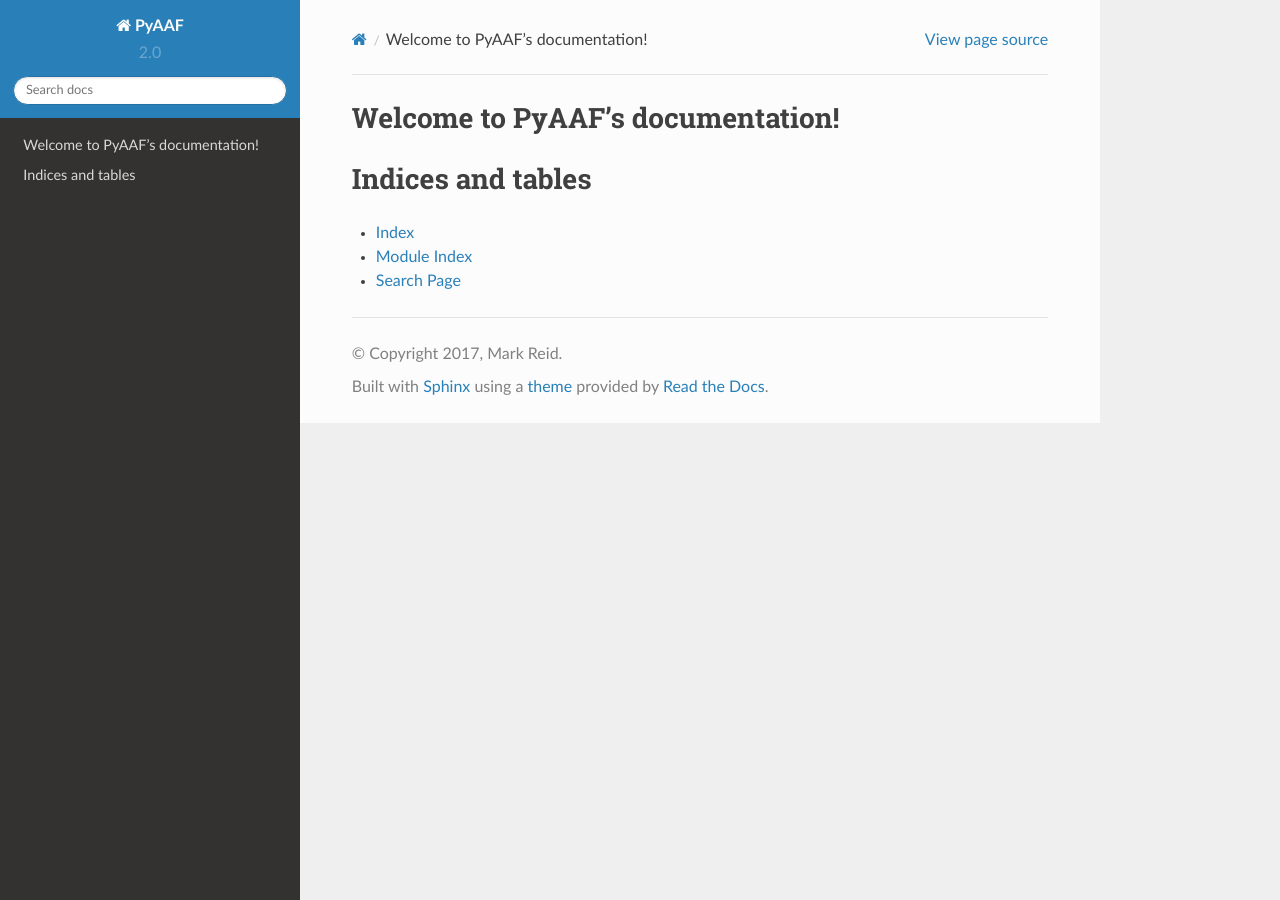
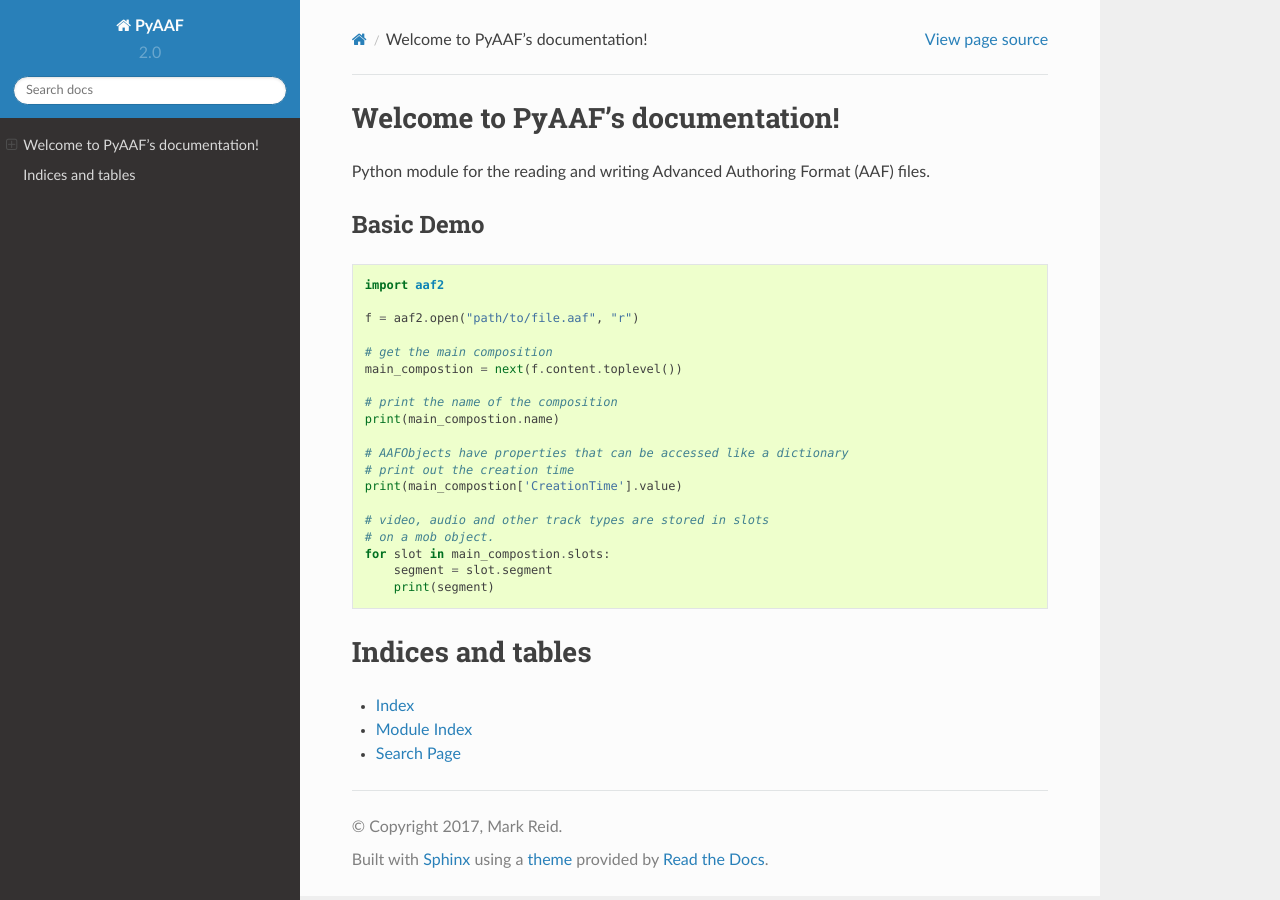
Before and after one commit to markreidvfx/pyaaf2, a Sphinx documentation site: the page built from docs/source/index.rst, in a window 1280 px wide. Built offline with Sphinx 7.4.7 and the Read the Docs theme 2.0.0, drawn with Linux system fonts in a browser that asks for light colours.

Commit message:
add basic democ example

```diff
--- a/docs/source/index.rst
+++ b/docs/source/index.rst
@@ -2,6 +2,34 @@
 
 Welcome to PyAAF's documentation!
 =================================
+
+Python module for the reading and writing Advanced Authoring Format (AAF) files.
+
+Basic Demo
+----------
+
+::
+
+    import aaf2
+
+    f = aaf2.open("path/to/file.aaf", "r")
+
+    # get the main composition
+    main_compostion = next(f.content.toplevel())
+
+    # print the name of the composition
+    print(main_compostion.name)
+
+    # AAFObjects have properties that can be accessed like a dictionary
+    # print out the creation time
+    print(main_compostion['CreationTime'].value)
+
+    # video, audio and other track types are stored in slots
+    # on a mob object.
+    for slot in main_compostion.slots:
+        segment = slot.segment
+        print(segment)
+
 
 .. toctree::
    :maxdepth: 2
```
